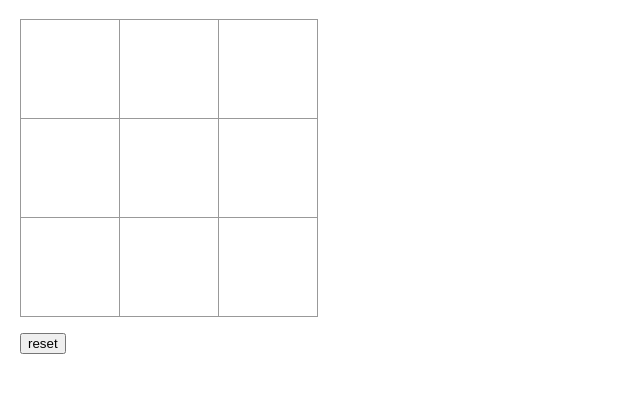
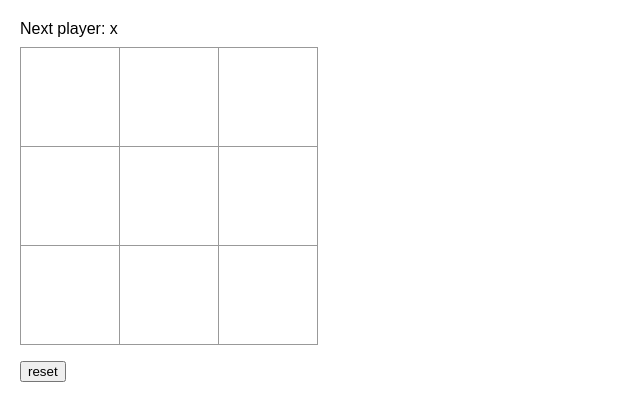
Before and after one commit to zkevinbai/tictactoe_two, a React (Create React App) app: page / in a window 1280 px wide. Shown: the top 420 px of the page, without its empty margins (0-640 px from the left). Built offline with nearby package versions, Linux system fonts and the light colour scheme.

Commit message:
winner logic

```diff
--- a/src/App.js
+++ b/src/App.js
@@ -22,8 +22,20 @@
   const [xIsNext, setXIsNext] = useState(true)
   const [squares, setSquares] = useState(Array(9).fill(null))
 
+  const winner = calculateWinner(squares)
+  let status
+  if (winner) {
+    status = "Winner: " + winner
+  } else {
+    status = "Next player: " + (xIsNext ? "x" : "O")
+  }
+
   function handleClick (idx) {
-    if (squares[idx]) { return }
+    console.log(squares, calculateWinner(squares))
+
+    if (squares[idx] || calculateWinner(squares)) {
+      return
+    }
 
     const nextSquares = squares.slice()
 
@@ -45,6 +57,7 @@
 
   return (
     <>
+      <div className='status'>{status}</div>
       <div className="board-row">
         <Square value={squares[0]} onSquareClick={() => handleClick(0)} />
         <Square value={squares[1]} onSquareClick={() => handleClick(1)} />
```
